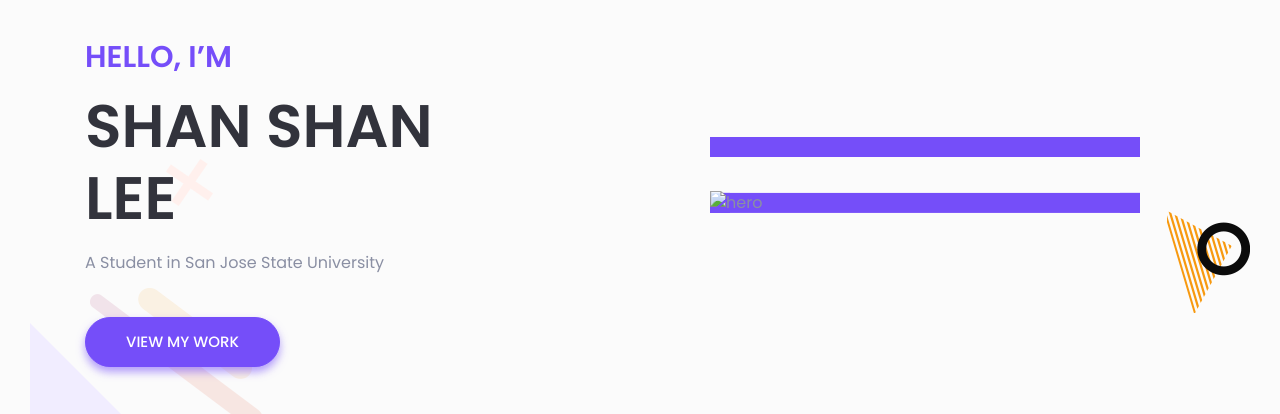
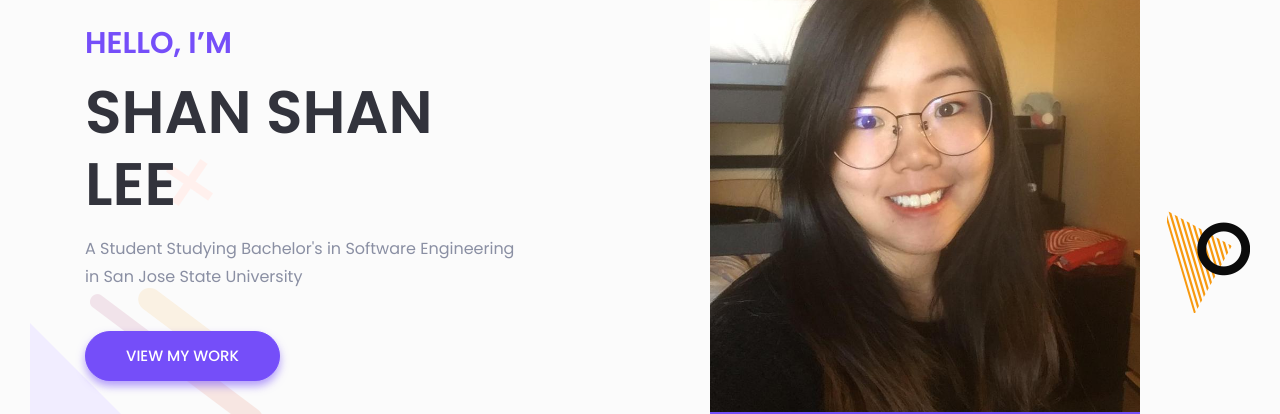
Before and after one commit to Lee71559/Lee71559.github.io, a plain HTML site: page index.html in a window 1280 px wide. Shown: the part 252-666 px from the top of the page. Drawn offline with Linux system fonts and the light colour scheme; files whose address does not match are found by name.

Commit message:
Update index.html

```diff
--- a/index.html
+++ b/index.html
@@ -126,13 +126,13 @@
                         <div class="header-content-right">
                             <h4 class="sub-title">Hello, I’m</h4>
                             <h1 class="title">SHAN SHAN LEE</h1>
-                            <p>A Student in San Jose State University</p>
+                            <p>A Student Studying Bachelor's in Software Engineering in San Jose State University</p>
                             <a class="main-btn" href="#work">View my Work</a>
                         </div> <!-- header content right -->
                     </div>
                     <div class="col-lg-6 offset-xl-1">
                         <div class="header-image d-none d-lg-block">
-                            <img src="assets/images/profilejpeg" alt="hero">
+                            <img src="assets/images/profile.jpeg" alt="hero">
                         </div> <!-- header image -->
                     </div>
                 </div> <!-- row -->
```
